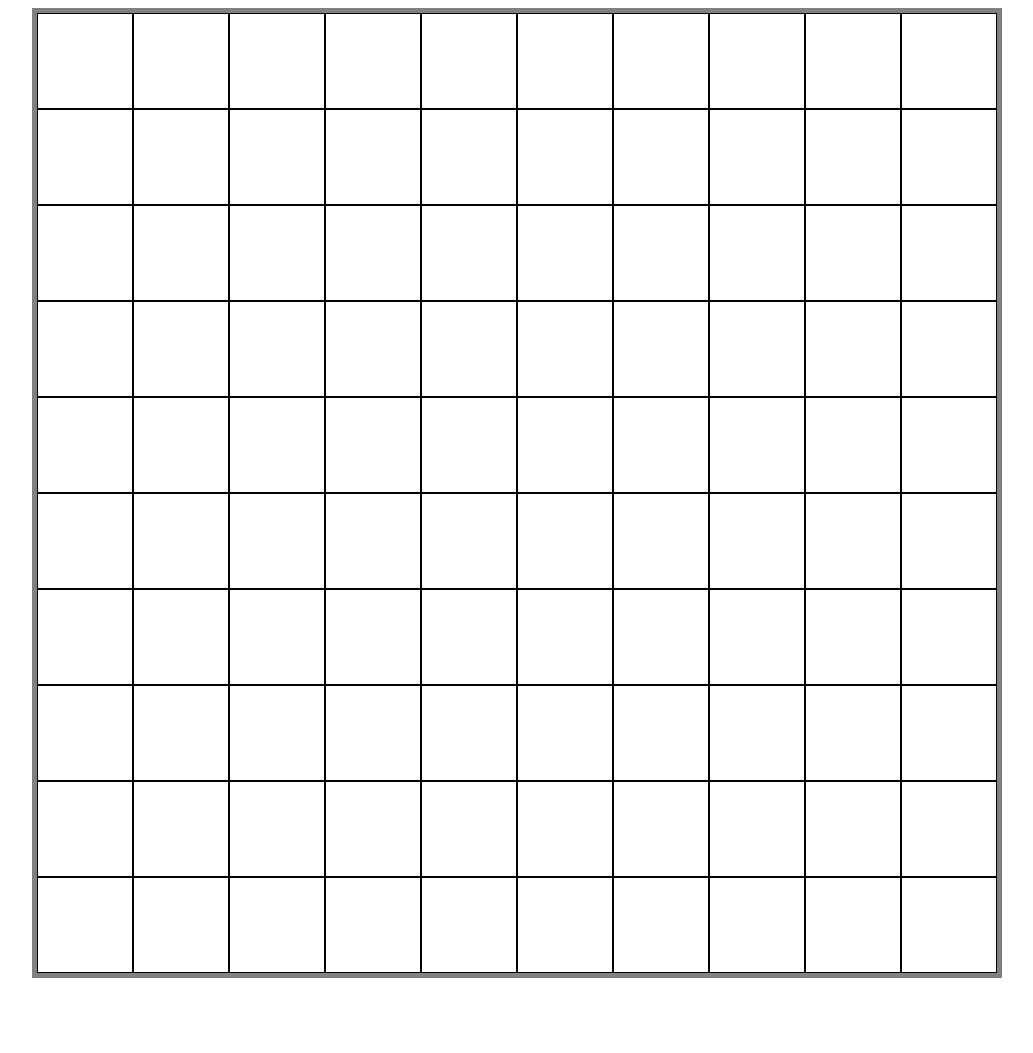
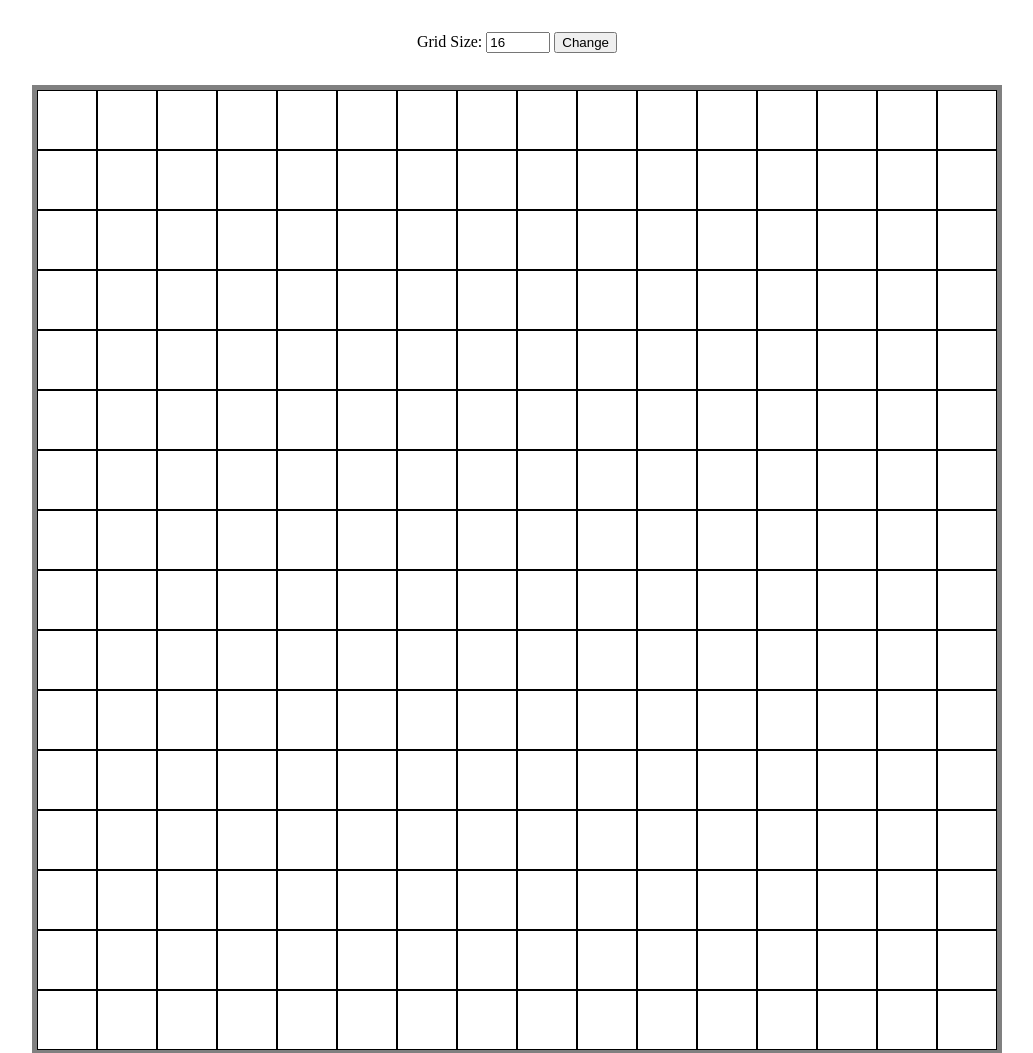
Before and after one commit to foomw96/Etch-a-Sketch, a plain HTML site: page index.html in a window 1280 px wide. Shown: the top 1053 px of the page, without its empty margins (123-1156 px from the left). Before the commit the page ends 986 px from the top, so only its background shows below. Drawn offline with Linux system fonts and the light colour scheme.

Commit message:
Use a form to change grid size

```diff
--- a/index.html
+++ b/index.html
@@ -7,6 +7,12 @@
     <title>Etch-a-Sketch</title>
 </head>
 <body>
+    <form id ="sizeForm" action="" style="text-align: center; margin: 2em;">
+        <label for="inputSize">Grid Size:</label>
+        <input id ="inputSize" type="number" min ='1' max='100' value="16" required>
+        <button type='submit' id="submitBtn">Change</button>
+    </form>
+
     <div class="container"></div>
     <script src="script.js"></script>
 </body>
--- a/script.js
+++ b/script.js
@@ -1,16 +1,12 @@
 console.log('Hello World');
 
 container = document.querySelector('.container');
+sizeForm = document.querySelector('#sizeForm');
 
-let gridsize = 10;
+let gridsize = 16;
+generateGrid(gridsize);
 
-for (let i = 0; i < gridsize ** 2; i++) {
-    gridbox = document.createElement('div');
-    gridbox.classList.add('gridbox');
-    gridbox.style.width = `${100 / gridsize}%`;
-    container.appendChild(gridbox);
-}
-
+/* Flag to allow for coloring when mouse button is held down */
 let isMouseDown = false;
 
 document.addEventListener('mousedown', () => {
@@ -21,8 +17,32 @@ document.addEventListener('mouseup', () => {
     isMouseDown = false;
 });
 
+/* On button click, change grid size according to the input size*/
+sizeForm.addEventListener('submit', (event) => {
+    /* this line is so important, if not the page will just refresh*/
+    event.preventDefault();
+
+    let inputSize = parseInt(document.querySelector('#inputSize').value);
+    generateGrid(inputSize);
+});
+
+function generateGrid(size) {
+    /* Delete all existing gridboxes */
+    document.querySelectorAll('.gridbox').forEach(element => {
+        element.remove();
+    });
+
+    /* Generate gridboxes based on input grid size */
+    for (let i = 0; i < size ** 2; i++) {
+        gridbox = document.createElement('div');
+        gridbox.classList.add('gridbox');
+        gridbox.style.width = `${100 / size}%`;
+        container.appendChild(gridbox);
+    }
+
+    /* Add event listener to all gridboxes, to allow for coloring */
+    /* colors the grid box if mousedown, or if mousedown and hovered over*/
     gridboxes = document.querySelectorAll('.gridbox')
-
     gridboxes.forEach((gridbox) => {
         gridbox.addEventListener('mouseover', () => {
             if (isMouseDown) {
@@ -34,3 +54,4 @@ gridboxes.forEach((gridbox) => {
             gridbox.style.backgroundColor = 'black';
         });
     });
+}
```
Lines whose indentation alone changed are shown as unchanged.
